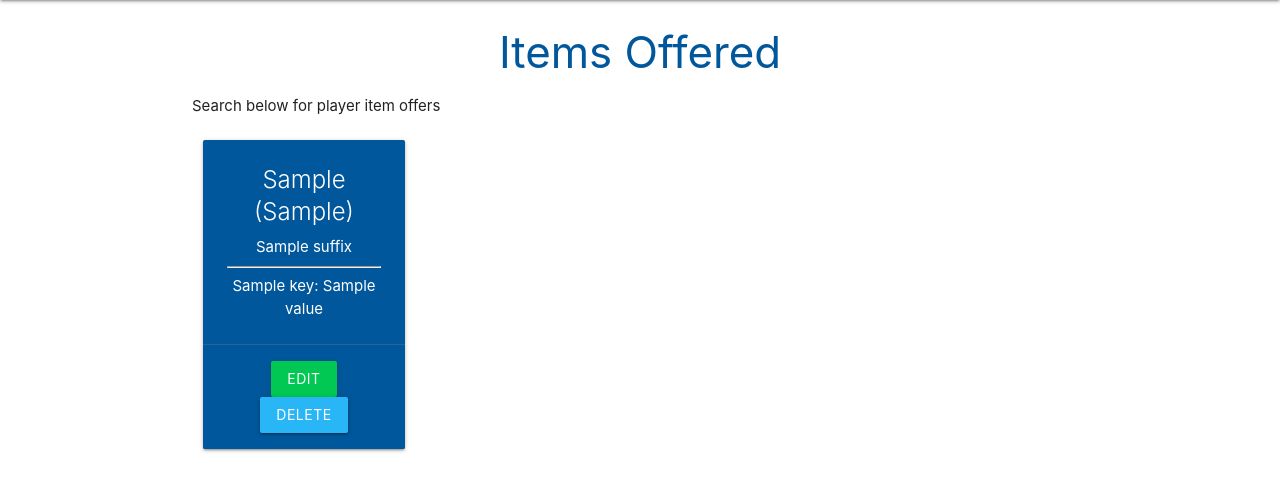
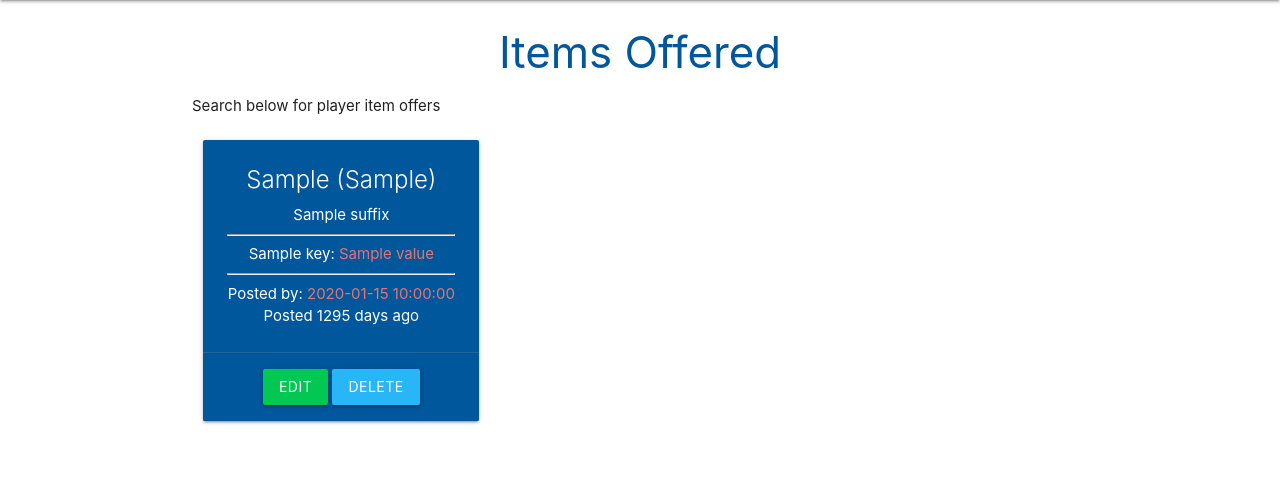
Before and after one commit to Erikas-Ramanauskas/Milestone-Project-3, a Flask app: page / in a window 1280 px wide. Shown: the part 64-555 px from the top of the page. Run offline with Flask 3, Linux system fonts and the light colour scheme; a database or web service that is not in the repository returns one stand-in record (values such as "Sample title"); some libraries are stand-ins or nearby versions.

Commit message:
Solved time added and additional icons

```diff
--- a/app.py
+++ b/app.py
@@ -46,7 +46,9 @@
 @app.route("/offers")
 def offers():
     offers = list(mongo.db.offers.find())
-    return render_template("offers.html", offers=offers)
+    current_datetime = datetime.datetime.now()
+    return render_template("offers.html", offers=offers,
+                           current_datetime=current_datetime)
 
 
 @app.route("/register", methods=["GET", "POST"])
@@ -186,7 +188,8 @@
             "damage": int(request.form.get("damage", 0)),
             "is_hardcore": is_hardcore,
             "is_season": is_season,
-            "created_by": session["user"]
+            "created_by": session["user"],
+            "date": datetime.datetime.now()
         }
 
         # Create a list to store unknown key-value pairs
@@ -202,7 +205,7 @@
             offer["affixes"] = affixes
 
         mongo.db.offers.insert_one(offer)
-        flash("Task Successfully Added")
+        flash("Offer Successfully Added")
         return redirect(url_for("offers"))
 
     user = mongo.db.users.find_one(
--- a/templates/offers.html
+++ b/templates/offers.html
@@ -7,19 +7,19 @@
 
 <div class="row">
   {% for offer in offers %}
-  <div class="col s12 m3">
+  <div class="col s12 m4">
     <div class="card light-blue darken-4 text-shadow center-align">
       <div class="card-content white-text">
-        <span class="card-title"
-          >{{ offer.item_data }} ({{ offer.class_data }})</span
-        >
+        <span class="card-title">
+            {{ offer.item_data }} ({{ offer.class_data }})
+        </span>
         <p>
             {% if offer.armor > 0 %}
-           Armor: {{ offer.armor }}
+                Armor: <span class="red-text text-lighten-2">{{ offer.armor }}</span>
                 <hr>
             {% endif %}
             {% if offer.damage > 0 %}
-           Damage per second: {{ offer.damage }}
+                Damage per second: <span class="red-text text-lighten-2">{{ offer.damage }}</span>
                 <hr>
             {% endif %}
             {% if offer.suffix is not none %}
@@ -27,9 +27,28 @@
             {% endif %}
             {% for key, value in offer.affixes.items() %}
                 {{ key.replace("-", " ").capitalize() }}:
-          {{ value }}
+               <span class="red-text text-lighten-2">{{ value }}</span>
                 </br>
             {% endfor %}
+            <hr>
+            Posted by: <span class="red-text text-lighten-2">{{ offer.created_by }}</span>
+            <br>
+            {% set time_d = (current_datetime - offer.date).days %}
+            {% set time_m = ((current_datetime - offer.date).seconds / 60) | round(0, 'floor') | int %}
+            {% set time_h = ((current_datetime - offer.date).seconds / 3600) | round(0, 'floor') | int %}
+            {% if time_d == 1 %}
+                Posted {{ time_d }} day ago </br>
+            {% elif time_d > 0 %}
+                Posted {{ time_d }} days ago </br>
+            {% elif time_m == 1 %}
+                Posted {{ time_m }} minute ago </br>
+            {% elif time_m < 59 %}
+                Posted {{ time_m }} minutes ago </br>
+            {% elif time_h == 1  %}
+                Posted {{ time_h }} hour ago </br>
+            {% elif time_h < 59 %}
+                Posted {{ time_h }} hours ago </br>
+            {% endif %}
         </p>
       </div>
       <div class="card-action">
@@ -40,5 +59,4 @@
   </div>
   {% endfor %}
 </div>
-
 {% endblock %}
```
Lines whose indentation alone changed are shown as unchanged.
